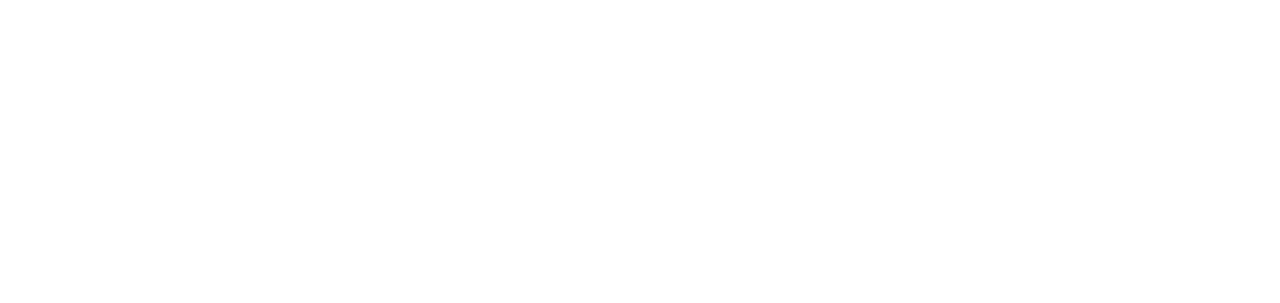
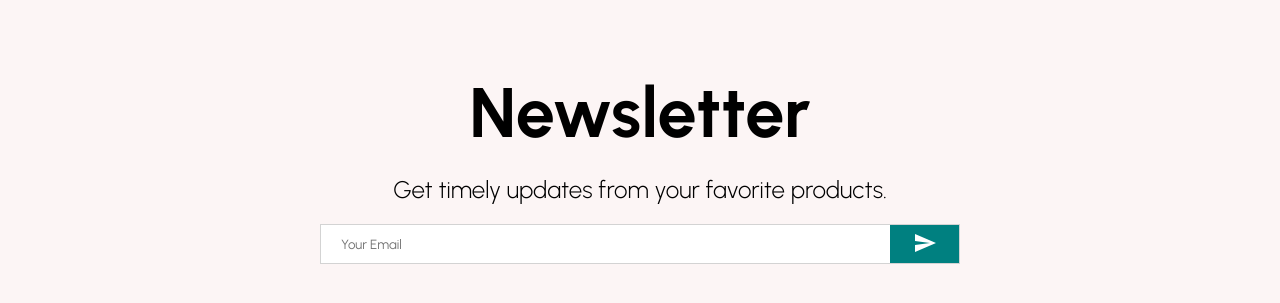
Before and after one commit to marizoo/eCommerce-cloths, a React (Create React App) app: page / in a window 1280 px wide. Shown: the part 2329-2632 px from the top of the page. Before the commit the page ends 2256 px from the top, so only its background shows below. Built offline with nearby package versions, Linux system fonts and the light colour scheme.

Commit message:
component: Newsletter. done

```diff
--- /dev/null
+++ b/src/components/Newsletter.jsx
@@ -0,0 +1,65 @@
+import { Send } from '@material-ui/icons'
+import React from 'react'
+import styled from 'styled-components'
+import { mobile } from '../responsive'
+
+const Container = styled.div`
+height: 60vh;
+background-color: #fcf5f5;
+display: flex;
+align-items: center;
+justify-content: center;
+flex-direction: column;
+`
+
+const Title = styled.h1`
+font-size: 70px;
+margin-bottom: 20px;
+`
+
+const Desc = styled.div`
+font-size: 24px;
+font-weight: 300;
+margin-bottom: 20px;
+${mobile({ textAlign: "center" })}
+`
+
+const InputContainer = styled.div`
+width: 50%;
+height: 40px;
+background-color: white;
+display: flex;
+justify-content: space-between;
+border: 1px solid lightgray;
+${mobile({ width: "80%" })}
+`
+
+const Input = styled.input`
+border: none;
+flex: 8;
+padding-left: 20px;
+`
+
+const Button = styled.button`
+flex: 1;
+border: none;
+background-color: teal;
+color: white;
+`
+
+const Newsletter = () => {
+    return (
+        <Container>
+            <Title>Newsletter</Title>
+            <Desc>Get timely updates from your favorite products.</Desc>
+            <InputContainer>
+                <Input placeholder="Your Email"/>
+                <Button>
+                    <Send />
+                </Button>
+            </InputContainer>
+        </Container>
+    )
+}
+
+export default Newsletter
--- a/src/components/Product.jsx
+++ b/src/components/Product.jsx
@@ -70,7 +70,6 @@ const Product = ({ item }) => {
     return (
         <Container>
             <Circle />
-
             <Image src={item.img} />
             <Info>
                 <Icon>
--- a/src/pages/Home.jsx
+++ b/src/pages/Home.jsx
@@ -2,6 +2,7 @@ import React from 'react'
 import Announcement from '../components/Announcement'
 import Categories from '../components/Categories'
 import Navbar from '../components/Navbar'
+import Newsletter from '../components/Newsletter'
 import Products from '../components/Products'
 import Slider from '../components/Slider'
 
@@ -13,6 +14,7 @@ const Home = () => {
             <Slider />
             <Categories />
             <Products />
+            <Newsletter />
         </div>
     )
 }
```
